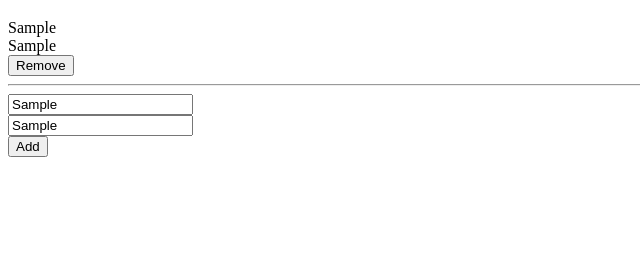
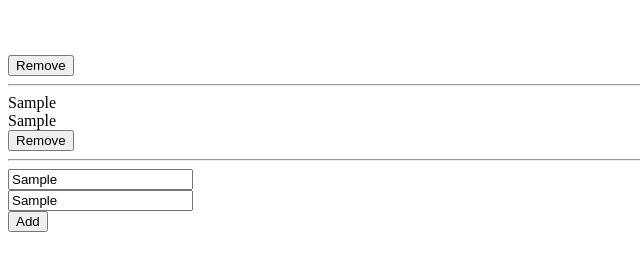
Before and after one commit to Anjacodes/Awesome_Books, a website: page index.html in a window 1280 px wide. Both pictures are taken after typing "Sample", "Sample" into the empty fields and a click on the button "Add". Shown: the part 61-332 px from the top of the page, without its empty margins (0-640 px from the left). Drawn offline with Linux system fonts and the light colour scheme.

Commit message:
Add New Book to Top of Page

```diff
--- a/index.html
+++ b/index.html
@@ -11,10 +11,12 @@
     <main>
         <h1>Awesome Books</h1>
         <form>
+            <div id="bookContainer">
             <label id="title"></label><br>
             <label id="author"></label><br>
             <input id="remove" type="button" value="Remove">
             <hr>
+        </div>
             <input id="titleInput" type="text" placeholder="Title"><br>
             <input id="authorInput" type="text" placeholder="Author"><br>
             <input id="add" type="button" value="Add">
--- a/myscripts.js
+++ b/myscripts.js
@@ -5,6 +5,7 @@ const addbtn = document.getElementById("add");
 const removeBtn = document.getElementById("remove");
 const title = document.getElementById("title");
 const author = document.getElementById("author");
+const bookContainer = document.getElementById("bookContainer");
 
 // OBJECT CONSTRUCTOR FUNCTION
 
@@ -25,10 +26,8 @@ addbook = function() {
     if (!titleinput == '' && !authorinput == '') {
       const book = new Book(titleinput, authorinput)
       collection.push(book);}
-    console.log("clicked");
     console.log(collection);
-    title.innerText = titleinput;
-    author.innerText = authorinput;
+    createBook(collection);
 }
 
 removeBook = () => {
@@ -37,22 +36,33 @@ removeBook = () => {
     if(book.title === title.innerText){
         array.pop();
     console.log(book.title);}
-
     console.log(collection);
-
   }
   )};
 
 removeBook();
 
+const booksHtmlTemplate = (obj) =>
+  `<label id="title">${obj.title}</label><br>
+  <label id="author">${obj.author}</label><br>
+  <input id="remove" type="button" value="Remove">
+  <hr>`;
+
+const createBook = (arr) => {
+  arr.forEach((element) => {
+    console.log(arr);
+    const dinContent = document.createDocumentFragment();
+    const newDiv = document.createElement('div');
+    console.log(element);
+    console.log(booksHtmlTemplate(element));
+    newDiv.innerHTML = booksHtmlTemplate(element);
+    dinContent.appendChild(newDiv);
+    bookContainer.appendChild(dinContent);
+    console.log(element, dinContent, newDiv.innerHTML);
+  });
+};
+
 // EVENT LISTENERS
-console.log(title.value);
-filertitle = () => {
-       console.log(title.value);
-       //  if(collection.Book.title === )
-
-
-}
 
 addbtn.addEventListener("click",addbook);
 removeBtn.addEventListener("click", removeBook);
```
